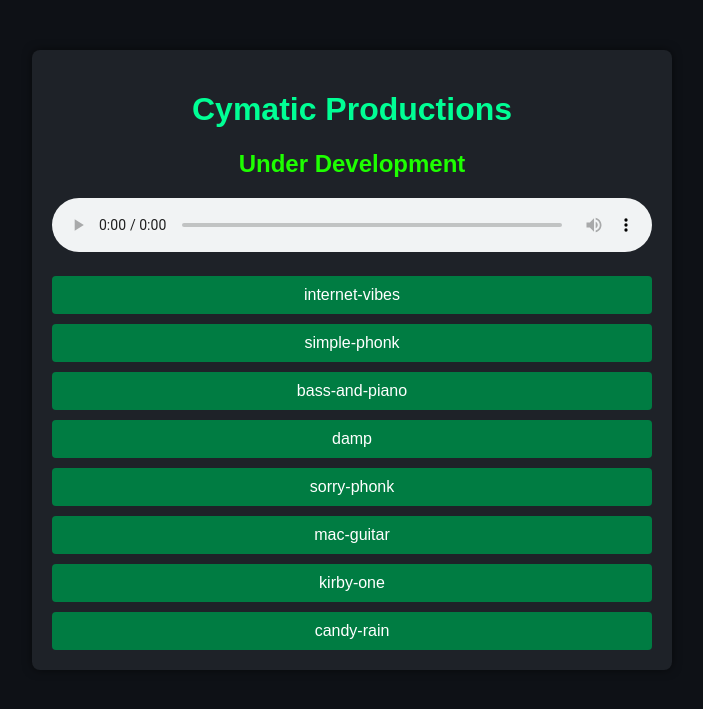
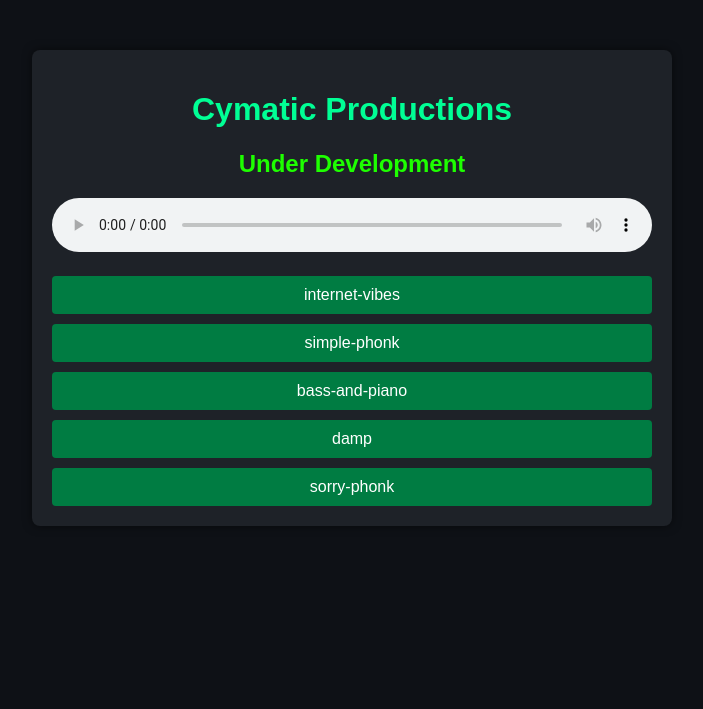
Before and after one commit to cymatic-productions/html.js.playlist, a Jekyll site: the page built from playlists/under-development1.md, in a window 1280 px wide. Shown: the top 709 px of the page, without its empty margins (288-991 px from the left). Built offline with Jekyll 4.4.1, drawn with Linux system fonts in a browser that asks for light colours.

Commit message:
removed some songs from under-development1

```diff
--- a/playlists/under-development1.md
+++ b/playlists/under-development1.md
@@ -6,9 +6,6 @@ songs: [
     simple-phonk,
     bass-and-piano,
     damp,
-    sorry-phonk,
-    mac-guitar,
-    kirby-one,
-    candy-rain
+    sorry-phonk
 ]
 ---
```
